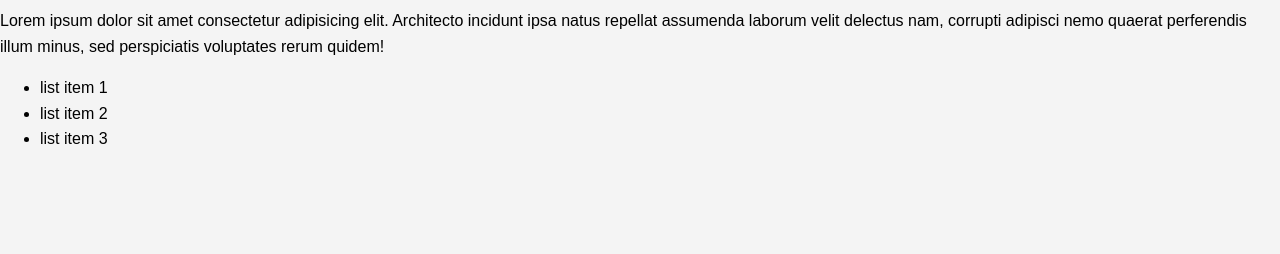
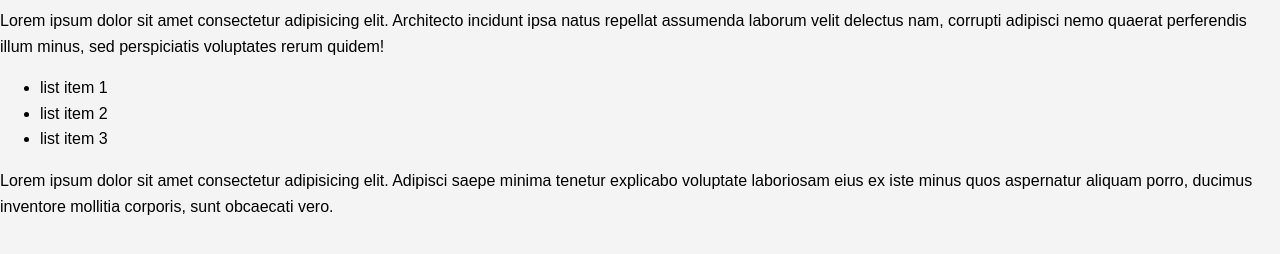
Before and after one commit to maulanahabibie012/wpu-git-test-2, a plain HTML site: page index.html in a window 1280 px wide. Shown: the part 86-340 px from the top of the page. Drawn offline with Linux system fonts and the light colour scheme.

Commit message:
add paragraf loream

```diff
--- a/index.html
+++ b/index.html
@@ -17,5 +17,6 @@
         <li>list item 2</li>
         <li>list item 3</li>
     </ul>
+    <p>Lorem ipsum dolor sit amet consectetur adipisicing elit. Adipisci saepe minima tenetur explicabo voluptate laboriosam eius ex iste minus quos aspernatur aliquam porro, ducimus inventore mollitia corporis, sunt obcaecati vero.</p>
 </body>
 </html>
```
